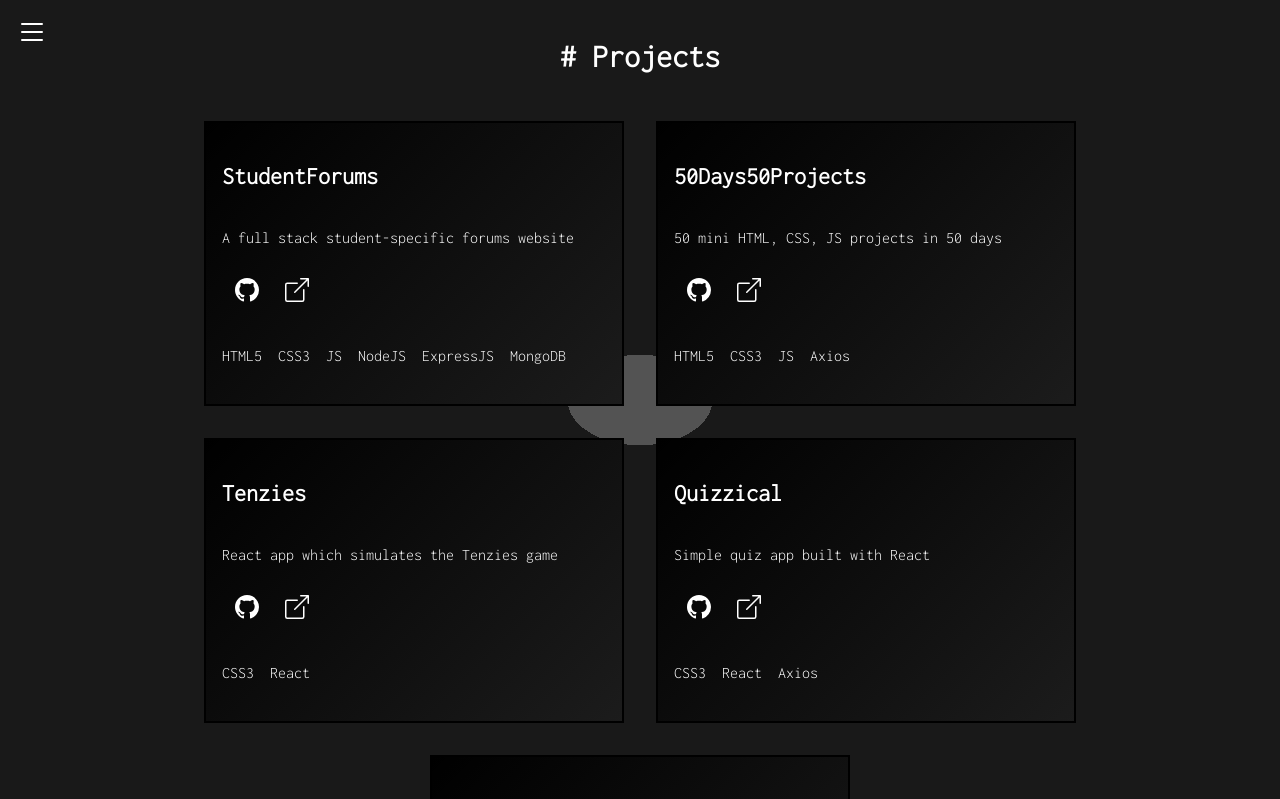
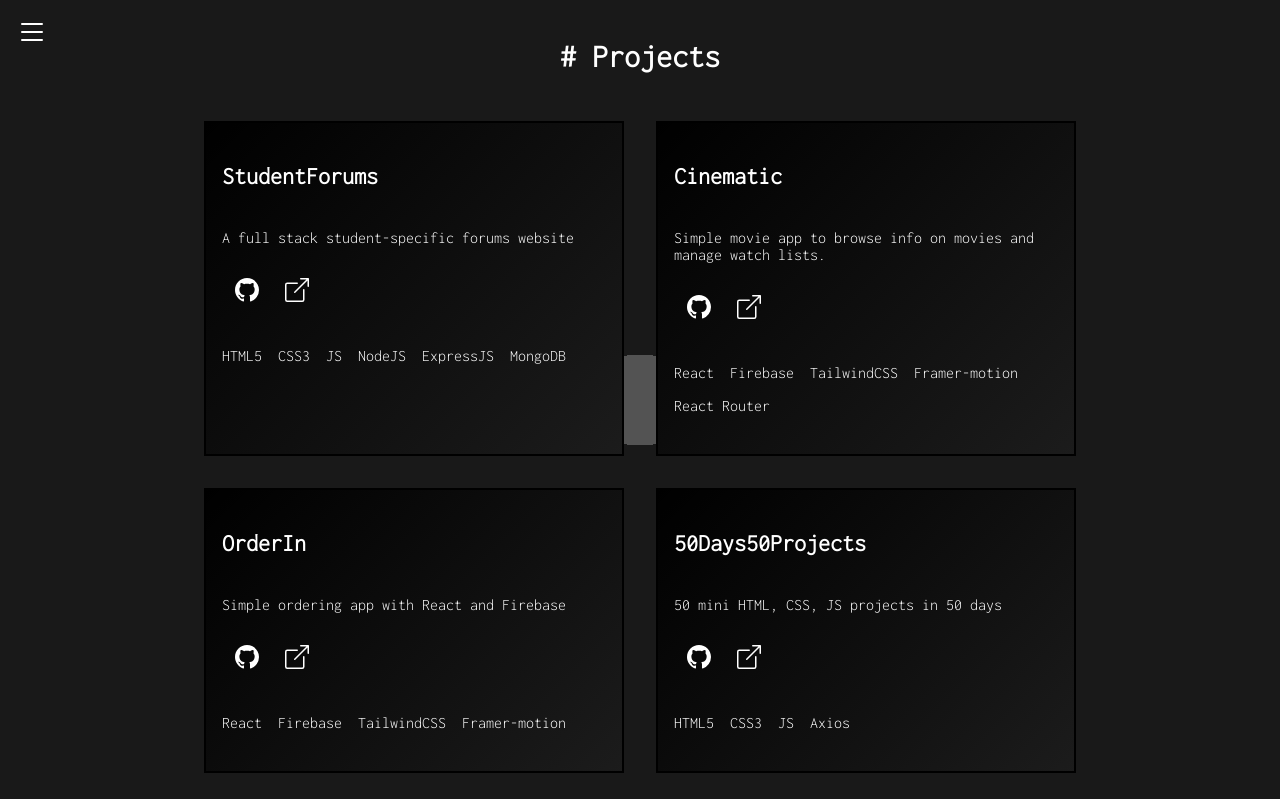
Before and after one commit to MaitrayBhardwaj/MaitrayBhardwaj.github.io, a React (Create React App) app: page /#/projects in a window 1280 px wide. Shown: the top 799 px of the page. Built offline with nearby package versions, Linux system fonts and the light colour scheme.

Commit message:
Updated bio and projects

```diff
--- a/src/components/About.js
+++ b/src/components/About.js
@@ -7,7 +7,7 @@ import {
 	SiMongodb, SiExpress,
 	SiBootstrap, SiHtml5,
 	SiPython, SiNodedotjs,
-	SiCplusplus } from 'react-icons/si'
+	SiCplusplus, SiTailwindcss } from 'react-icons/si'
 
 import { FaCss3 } from 'react-icons/fa'
 
@@ -63,19 +63,20 @@ function About (props) {
 						</div>
 					</div>
 					<h1># About Me</h1>
-						<div className="desc">My name is Maitray Bhardwaj. I am a web developer. I am currently pursuing Bachelors in Computer Science(Hons.) from Hansraj College, Delhi University.
-						<br />
-						<br />
-						I am a self motivated learner who can work both independently and collaboratively as a team. I am now learning ReactJS and Sass.
-						<br />
-						<br />
-						I love working on fun projects and keeping up with the programming world that is constantly growing.
+						<div className="desc">
+							My name is Maitray Bhardwaj. I am a web developer. I am currently pursuing Bachelors in Computer Science(Hons.) from Hansraj College, Delhi University.
+							<br />
+							<br />
+							I am a self motivated learner who can work both independently and collaboratively as a team.
+							<br />
+							<br />
+							I love working on fun projects and keeping up with the programming world that is constantly growing.
 						</div>
 					<h1># Skills</h1>
 						<div className="desc">Even though I have experience in both frontend and backend, I have more confidence in my frontend skills. So, my main area of expertise is frontend development.
 						<br />
 						<br />
-						As mentioned before, I also have experience working in backend development using NodeJS and popular Non-Relational Database Management Systems.
+						As mentioned before, I also have experience working in backend development using NodeJS and popular Non-Relational Database Management Systems like MongoDB.
 						</div>
 						<div>
 							<a target="_blank" rel="noreferrer" href={Resume} download="" className="resume">
@@ -86,6 +87,9 @@ function About (props) {
 					<div className="skills">
 						<a href="https://reactjs.org" target="_blank" rel="noreferrer" className="skill" title="React">
 							<SiReact />
+						</a>
+						<a href="https://tailwindcss.com" target="_blank" rel="noreferrer" className='skill' title='TailwindCSS'>
+							<SiTailwindcss />
 						</a>
 						<a href="https://developer.mozilla.org/en-US/docs/Web/JavaScript" target="_blank" rel="noreferrer" className="skill" title="JavaScript">
 							<SiJavascript />
--- a/src/components/Projects.js
+++ b/src/components/Projects.js
@@ -10,6 +10,24 @@ const projectList = [
 		desc: "A full stack student-specific forums website",
 		techUsed: [
 			"HTML5", "CSS3", "JS", "NodeJS", "ExpressJS", "MongoDB"
+		]
+	},
+	{
+		name: "Cinematic",
+		url: "https://github.com/MaitrayBhardwaj/movie-app",
+		hostedOn: "https://maitraybhardwaj.github.io/movie-app/",
+		desc: "Simple movie app to browse info on movies and manage watch lists.",
+		techUsed: [
+			"React", "Firebase", "TailwindCSS", "Framer-motion", "React Router"
+		]
+	},
+	{
+		name: "OrderIn",
+		url: "https://github.com/MaitrayBhardwaj/orderin",
+		hostedOn: "https://maitraybhardwaj.github.io/orderin/",
+		desc: "Simple ordering app with React and Firebase",
+		techUsed: [
+			'React', 'Firebase', 'TailwindCSS', 'Framer-motion'
 		]
 	},
 	{
@@ -45,7 +63,7 @@ const projectList = [
 		hostedOn: "https://maitraybhardwaj.github.io/chat-app",
 		desc: "Real time chat app built with React and Firebase",
 		techUsed: [
-			"CSS3", "React", "Firebase", "Firestore"
+			"CSS3", "React", "Firebase"
 		]
 	}
 ]
```
Also changed, not shown: 1 other file (tests, documents, lock files or other folders).
